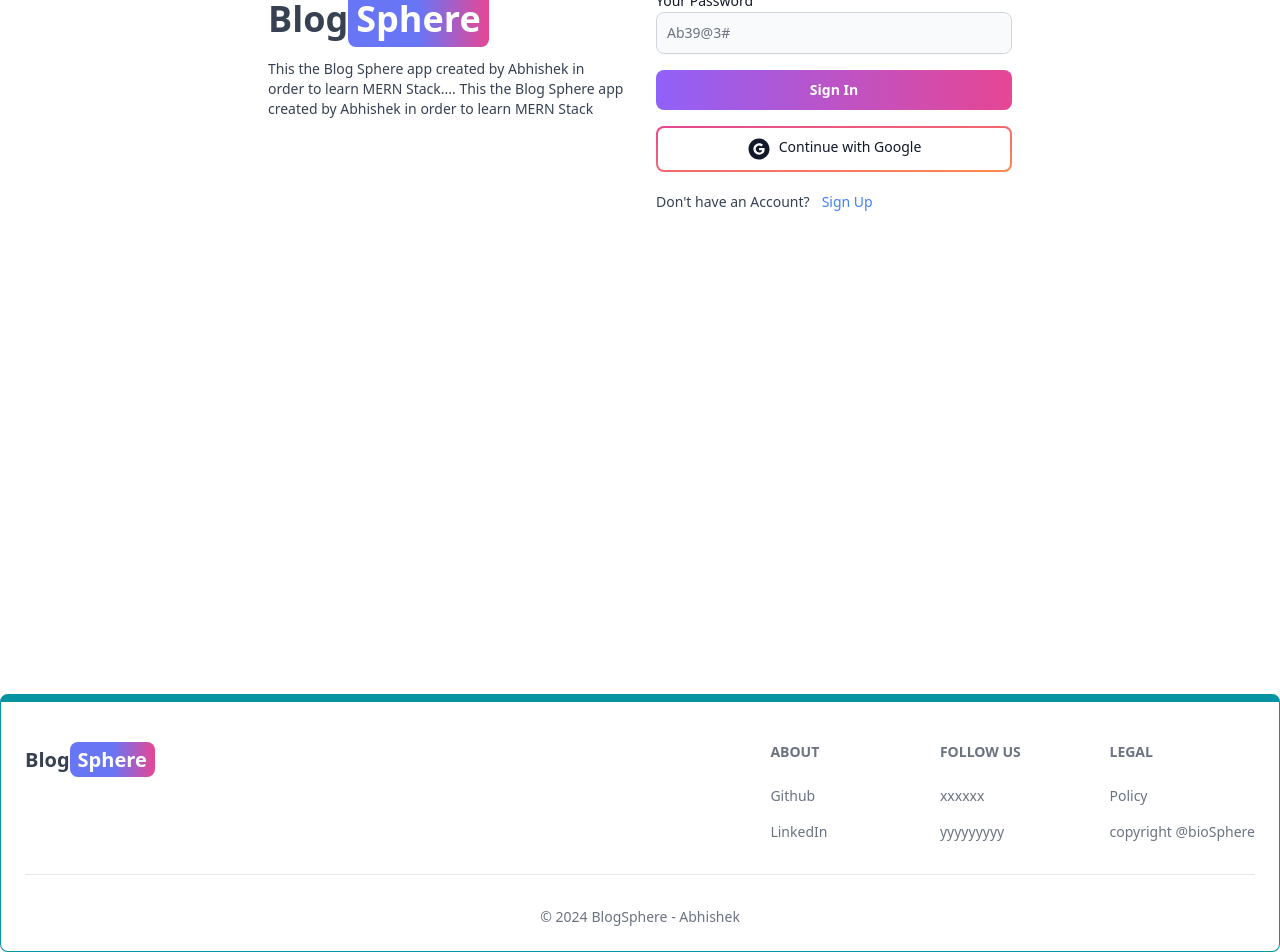
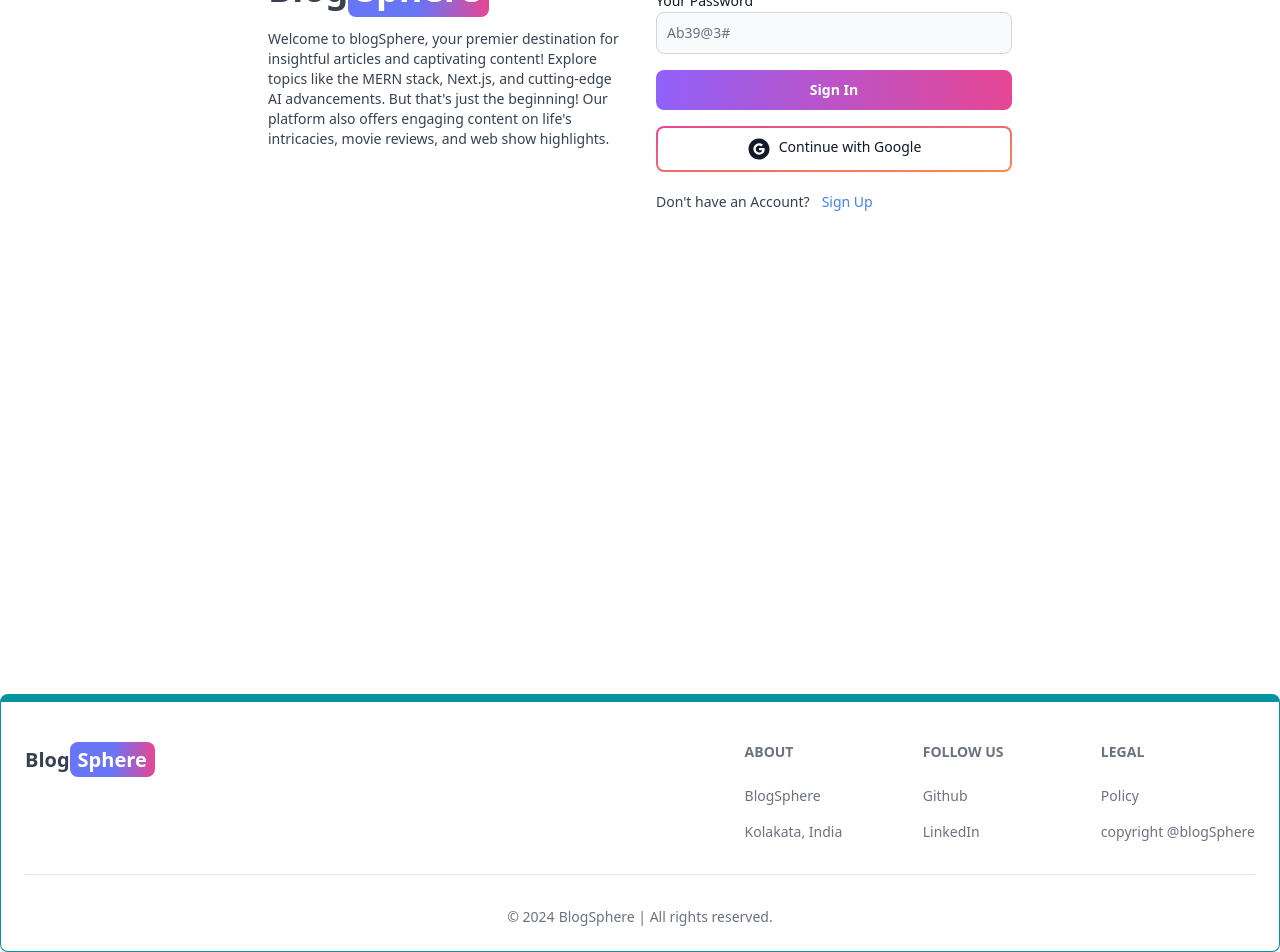
Before and after one commit to abhissh11/BlogSphere, a React (Create React App) app in the folder client/: page /sign-in in a window 1280 px wide. Shown: the part 250-1202 px from the top of the page. Built offline with nearby package versions, Linux system fonts and the light colour scheme; no server answers.

Commit message:
few links & img updates

```diff
--- a/client/src/components/CallToAction.js
+++ b/client/src/components/CallToAction.js
@@ -26,8 +26,9 @@
       </div>
       <div className="p-7 flex-1">
         <img
-          src="https://media.geeksforgeeks.org/wp-content/cdn-uploads/20230202143636/NEXT-js-tutorial-1.png"
+          src="https://static-cse.canva.com/blob/1218229/rawpixel669610unsplash1.jpg"
           alt="img"
+          className=" border-2 border-teal-500 rounded-tl-3xl rounded-br-3xl "
         />
       </div>
     </div>
--- a/client/src/components/Footer.js
+++ b/client/src/components/Footer.js
@@ -25,18 +25,18 @@
                   <Footer.Title title={"About"} />
                   <Footer.LinkGroup col>
                     <Footer.Link
-                      href="https://github.com/dev-abhishekkr"
+                      href="#"
                       target="_blank"
                       rel="noopener noreferrer"
                     >
-                      Github
+                      BlogSphere
                     </Footer.Link>
                     <Footer.Link
                       href="https://github.com/dev-abhishekkr"
                       target="_blank"
                       rel="noopener noreferrer"
                     >
-                      LinkedIn
+                      Kolakata, India
                     </Footer.Link>
                   </Footer.LinkGroup>
                 </div>
@@ -48,14 +48,14 @@
                       target="_blank"
                       rel="noopener noreferrer"
                     >
-                      xxxxxx
+                      Github
                     </Footer.Link>
                     <Footer.Link
-                      href="https://github.com/dev-abhishekkr"
+                      href="https://www.linkedin.com/in/abhishek-kumar-0b6b1a211/"
                       target="_blank"
                       rel="noopener noreferrer"
                     >
-                      yyyyyyyyy
+                      LinkedIn
                     </Footer.Link>
                   </Footer.LinkGroup>
                 </div>
@@ -74,7 +74,7 @@
                       target="_blank"
                       rel="noopener noreferrer"
                     >
-                      copyright @bioSphere
+                      copyright @blogSphere
                     </Footer.Link>
                   </Footer.LinkGroup>
                 </div>
@@ -84,7 +84,7 @@
             <div>
               <Footer.Copyright
                 href="#"
-                by="BlogSphere - Abhishek"
+                by="BlogSphere | All rights reserved."
                 year={new Date().getFullYear()}
               />
             </div>
--- a/client/src/pages/SignIn.js
+++ b/client/src/pages/SignIn.js
@@ -61,9 +61,11 @@
               </span>
             </Link>
             <p className="text-sm mt-5">
-              This the Blog Sphere app created by Abhishek in order to learn
-              MERN Stack.... This the Blog Sphere app created by Abhishek in
-              order to learn MERN Stack
+              Welcome to blogSphere, your premier destination for insightful
+              articles and captivating content! Explore topics like the MERN
+              stack, Next.js, and cutting-edge AI advancements. But that's just
+              the beginning! Our platform also offers engaging content on life's
+              intricacies, movie reviews, and web show highlights.
             </p>
           </div>
           <div className="flex-1">
```
